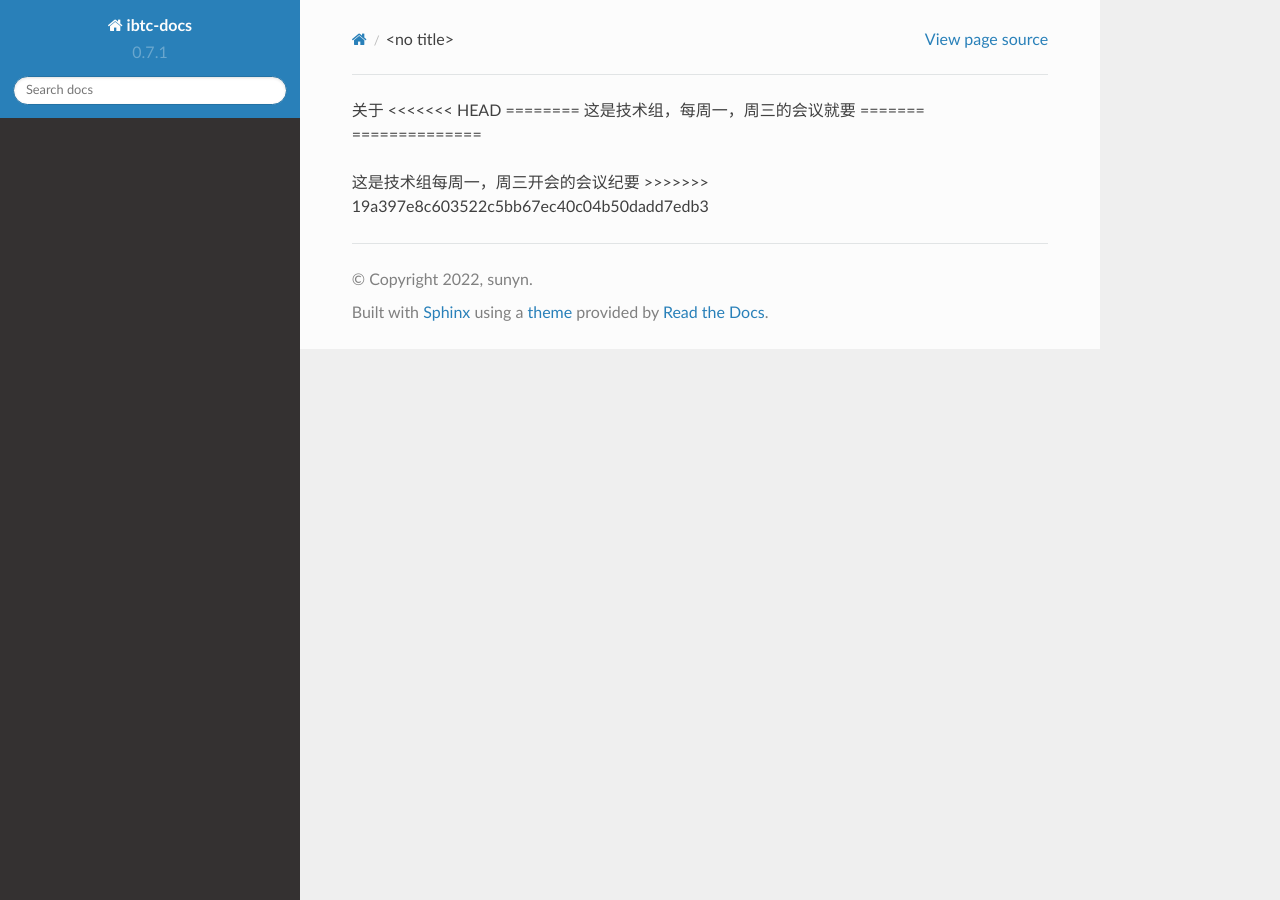
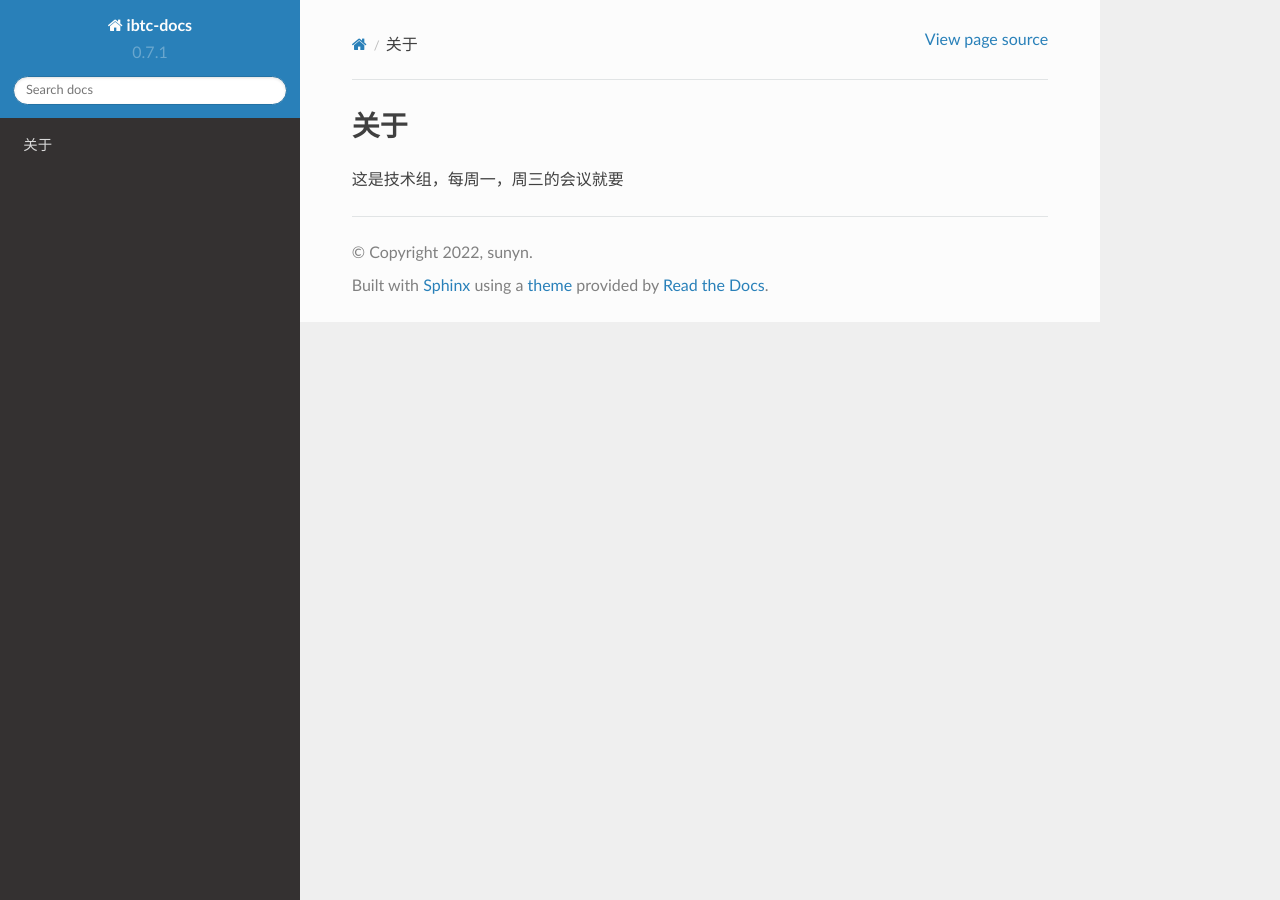
Before and after one commit to aac666/sunyn-docs, a Sphinx documentation site: the page built from source/about.rst, in a window 1280 px wide. Built offline with Sphinx 7.4.7 and the Read the Docs theme 2.0.0, drawn with Linux system fonts in a browser that asks for light colours; pages that are not in the unit, such as notebooks, are missing from menus.

Commit message:
Update about.rst

```diff
--- a/source/about.rst
+++ b/source/about.rst
@@ -1,9 +1,4 @@
 关于
-<<<<<<< HEAD
 ========
+
 这是技术组，每周一，周三的会议就要
-=======
-==============
-
-这是技术组每周一，周三开会的会议纪要
->>>>>>> 19a397e8c603522c5bb67ec40c04b50dadd7edb3
```
